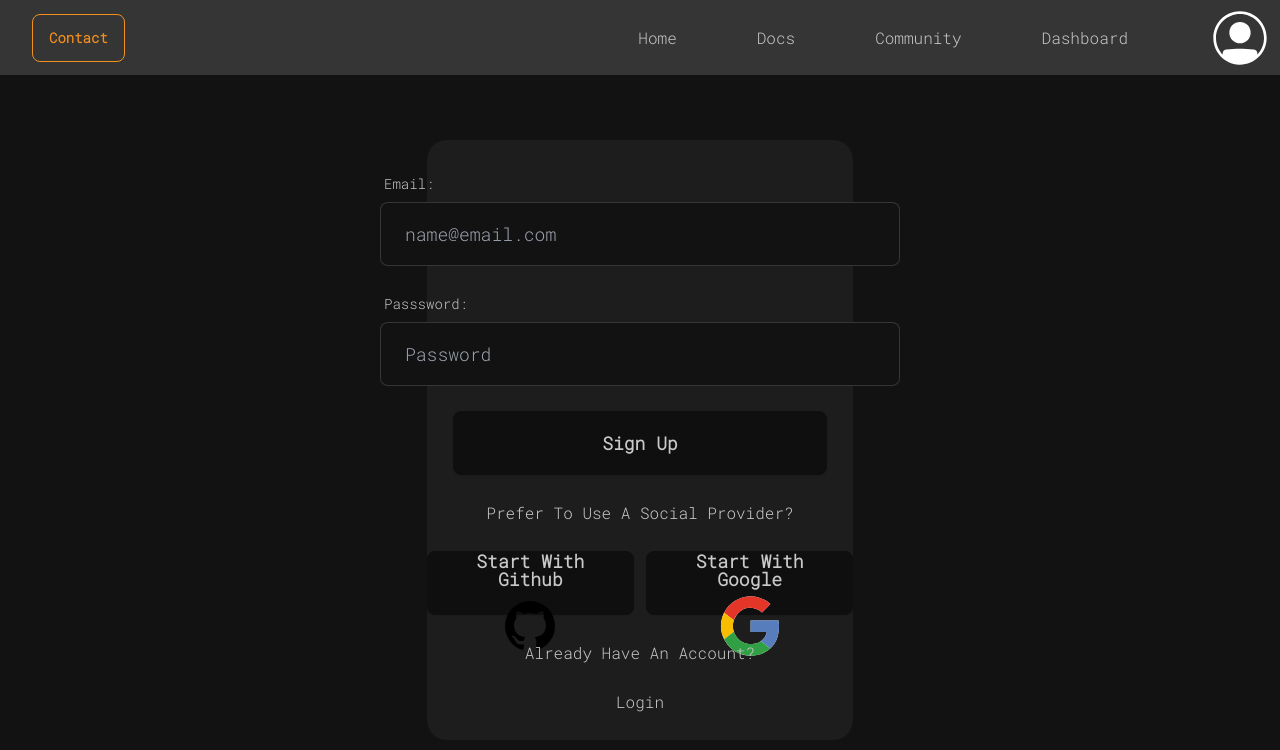
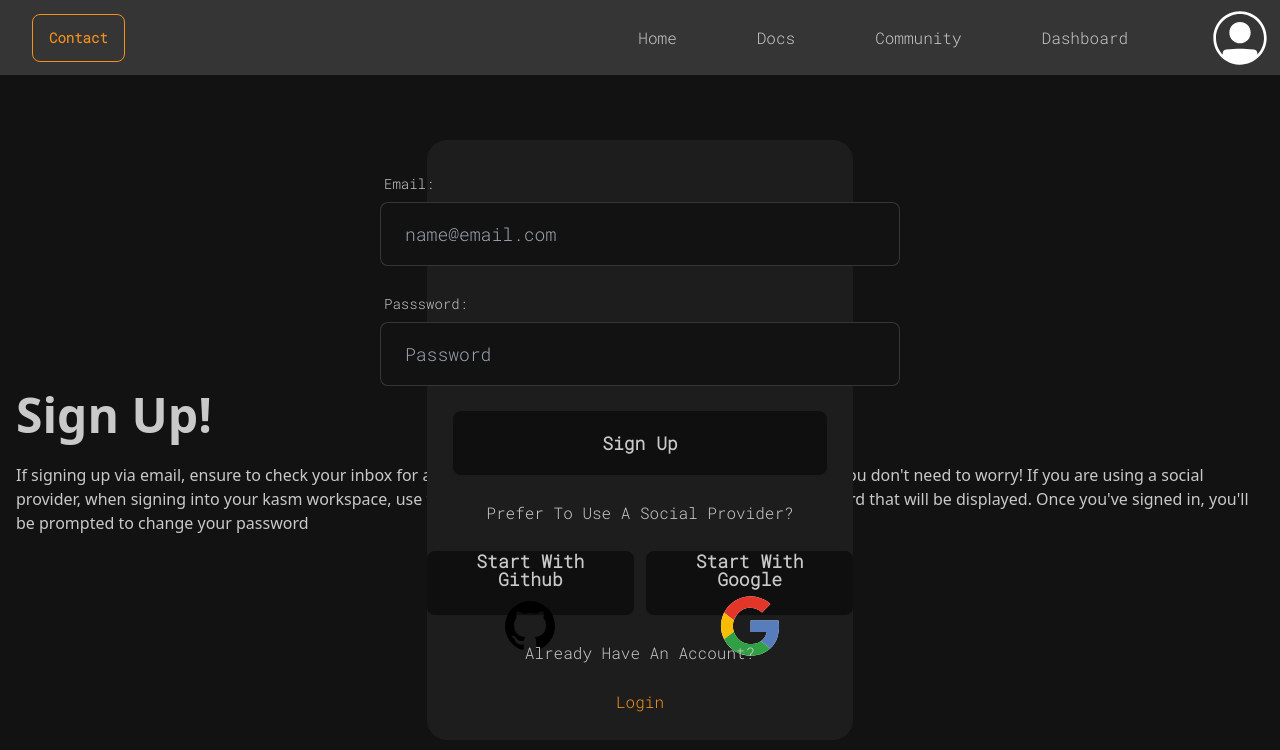
Before and after one commit to B3n-OHara/computerScience-NEA, a Next.js app: page /signup in a window 1280 px wide. Shown: the top 750 px of the page. Built offline with nearby package versions, Linux system fonts and the light colour scheme; no server answers.

Commit message:
added kasm configs

```diff
--- a/app/(auth)/actions.ts
+++ b/app/(auth)/actions.ts
@@ -3,10 +3,10 @@
 import { revalidatePath } from 'next/cache'
 import { redirect } from 'next/navigation'
 
-import { createClient } from '@/utils/supabase/client'
+import { createClient } from '@/utils/supabase/server'
 
 export async function login(formData: FormData) {
-  const supabase = await createClient()
+  const supabase = createClient()
 
   // type-casting here for convenience
   // in practice, you should validate your inputs
@@ -26,7 +26,7 @@ export async function login(formData: FormData) {
 }
 
 export async function signup(formData: FormData) {
-  const supabase = await createClient()
+  const supabase = createClient()
 
   // type-casting here for convenience
   // in practice, you should validate your inputs
@@ -34,7 +34,7 @@ export async function signup(formData: FormData) {
     email: formData.get('email') as string,
     password: formData.get('password') as string,
   }
-
+  console.log(data)
   const { error } = await supabase.auth.signUp(data)
 
   if (error) {
--- a/app/(auth)/login/page.tsx
+++ b/app/(auth)/login/page.tsx
@@ -75,7 +75,7 @@ export default function LoginPage() {
                 </div>
 
                 <div>
-                    <Link href="./signup">Sign Up</Link>
+                    <Link href="./signup" className='text-primary'>Sign Up</Link>
                 </div>
             </form>
         </div>
--- a/app/(auth)/signup/page.tsx
+++ b/app/(auth)/signup/page.tsx
@@ -30,6 +30,12 @@ export default function SignUpPage() {
 
     return (
         <div>
+            <div className='hero min-h-screen bg-surface'>
+                <div className='hero-content flex flex-col lg:flex-row-reverse'>
+                    <div className='text-center lg:text-left'>
+                        <h1 className='text-5xl font-bold'>Sign Up!</h1>
+                        <p className='py-6'>If signing up via email, ensure to check your inbox for a confirmation email. If signing up via a social provider, you don't need to worry! If you are using a social provider, when signing into your kasm workspace, use the email linked to that provider, and the default password that will be displayed. Once you've signed in, you'll be prompted to change your password</p>
+                    </div>
                     <form className='font-text flex flex-col justify-evenly items-center absolute w-1/3 min-w-64 flex-initial h-3/4 left-1/3 top-[140px] bg-01dp shadow-[[0px_16px_6px_rgba(244,144,29,0.03)], [0px_9px_5px_rgba(244,144,29,0.1)], [0px_4px_4px_rgba(244,144,29,0.17)], [0px_1px_2px_rgba(244,144,29,0.2)]] rounded-[20px]'>
                         <div className='flex flex-col flex-initial gap-y-5 items-center'>
                             <div className='flex flex-col'>
@@ -75,9 +81,11 @@ export default function SignUpPage() {
                         </div>
 
                         <div>
-                    <Link href="./login">Login</Link>
+                            <Link href="./login" className='text-primary'>Login</Link>
                         </div>
                     </form>
                 </div>
+            </div>
+        </div>
     )
 }
--- /dev/null
+++ b/app/kasm/route.ts
@@ -0,0 +1,34 @@
+import { createClient } from "@/utils/supabase/client"
+
+export async function POST(request: Request) {
+    const API_KEY = process.env.KASM_API_KEY
+    const API_KEY_SECRET = process.env.KASM_API_KEY_SECRET
+
+    const { searchParams, origin } = new URL(request.url)
+    const id = searchParams.get('id')
+
+    const supabase = createClient()
+    const { data: { user }, error } = await supabase.auth.admin.getUserById(id)
+    let metadata = user?.user_metadata
+
+    const username = user?.email
+
+    if (id) {
+        const response = await fetch('https://kasm.containeriseit.dev/api/public/create_user', {
+            method: "POST",
+            body: JSON.stringify(
+                {
+                    "api_key": API_KEY,
+                    "api_key_secret": API_KEY_SECRET,
+                    "target_user": {
+                        "username": username,
+                        "password": "newKasmUser123!",
+                        "force_password_reset_on_login": true,
+                        "locked": false,
+                        "disabled": false,
+                    }
+                }
+            )
+        })
+    }
+}
```
Lines whose indentation alone changed are shown as unchanged.
